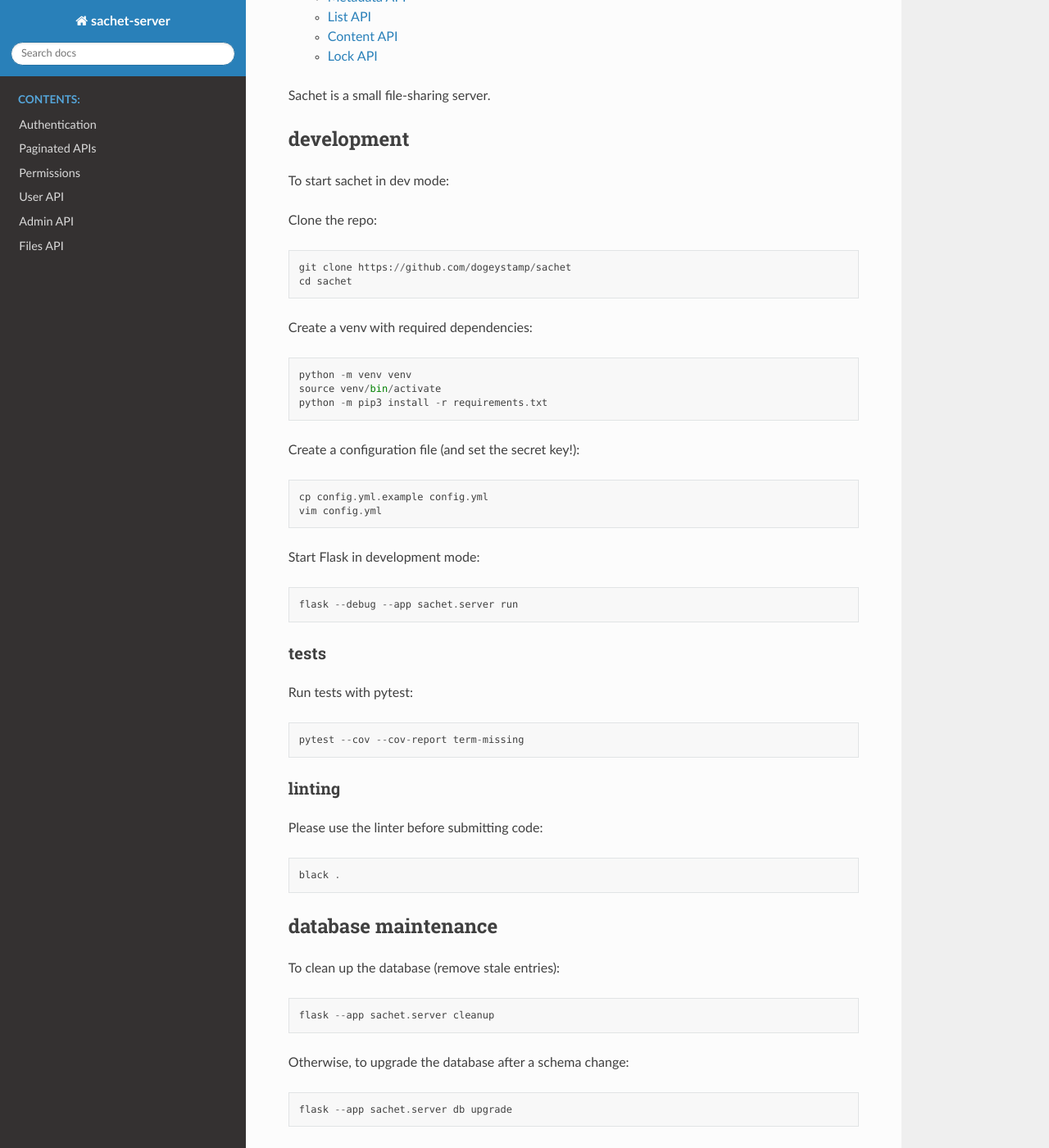
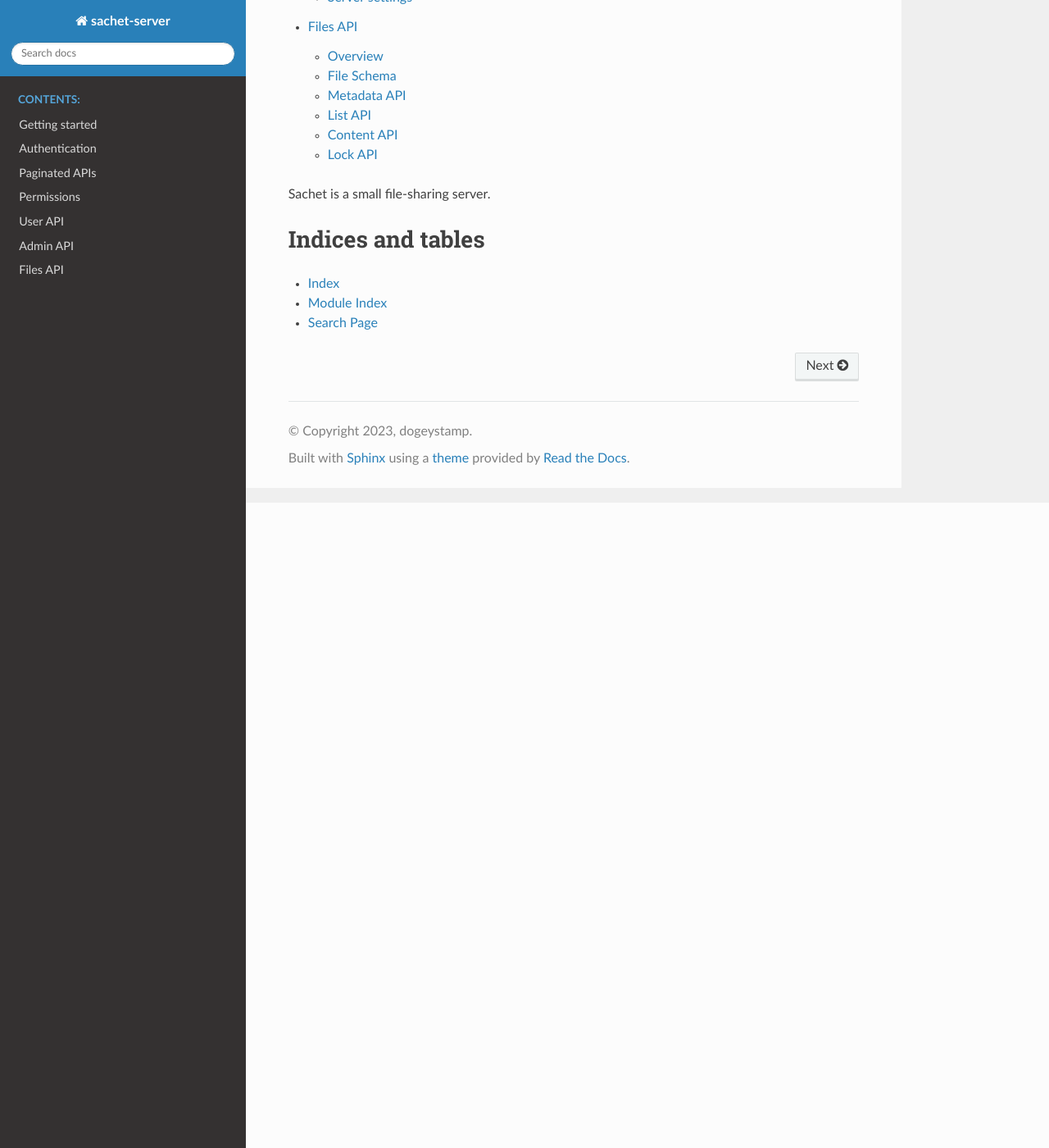
Before and after one commit to dogeystamp/sachet-server, a Sphinx documentation site: the page built from docs/index.rst, in a window 1280 px wide and 1400 px high, scrolled down 787 px. Shown: the whole window at 82% size. Built offline with Sphinx 7.4.7 and the Read the Docs theme 2.0.0, drawn with Linux system fonts in a browser that asks for light colours; some of the changed text lies outside the part shown.

Commit message:
docs: moved index contents to "getting started"

```diff
--- a/docs/index.rst
+++ b/docs/index.rst
@@ -10,6 +10,7 @@ Welcome to Sachet's documentation!
    :maxdepth: 2
    :caption: Contents:
 
+   getting_started
    authentication
    pagination
    permissions
@@ -19,56 +20,6 @@ Welcome to Sachet's documentation!
 
 Sachet is a small file-sharing server.
 
-development
------------
-
-To start sachet in dev mode:
-
-Clone the repo::
-
-    git clone https://github.com/dogeystamp/sachet
-    cd sachet
-
-Create a venv with required dependencies::
-
-    python -m venv venv
-    source venv/bin/activate
-    python -m pip3 install -r requirements.txt
-
-Create a configuration file (and set the secret key!)::
-
-    cp config.yml.example config.yml
-    vim config.yml
-
-Start Flask in development mode::
-
-    flask --debug --app sachet.server run
-
-tests
-^^^^^
-
-Run tests with pytest::
-
-    pytest --cov --cov-report term-missing
-
-linting
-^^^^^^^
-
-Please use the linter before submitting code::
-
-    black .
-
-database maintenance
---------------------
-
-To clean up the database (remove stale entries)::
-
-    flask --app sachet.server cleanup
-
-Otherwise, to upgrade the database after a schema change::
-
-    flask --app sachet.server db upgrade
-
 Indices and tables
 ==================
 
```
Also changed, not shown: docs/getting_started.rst (added, +92 -0 lines).
